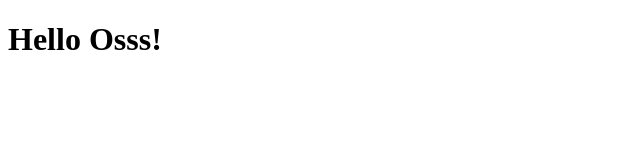
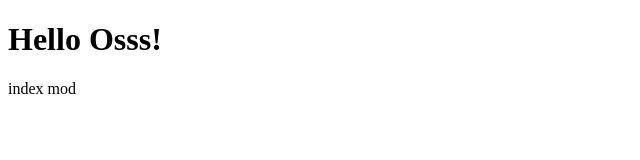
Before and after one commit to letnik/project, a plain HTML site: page index.html in a window 1280 px wide. Shown: the full height of the page, 0-640 px from the left. Drawn offline with Linux system fonts and the light colour scheme.

Commit message:
index mod

```diff
--- a/index.html
+++ b/index.html
@@ -8,6 +8,7 @@
 </head>
 <body>
     <h1>Hello Osss!</h1>
+    <p class="p">index mod</p>
 <!--
     <script>
         alert(1);
```
